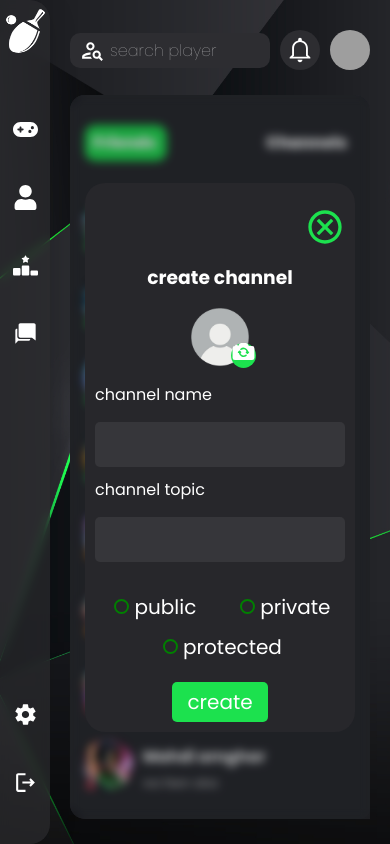
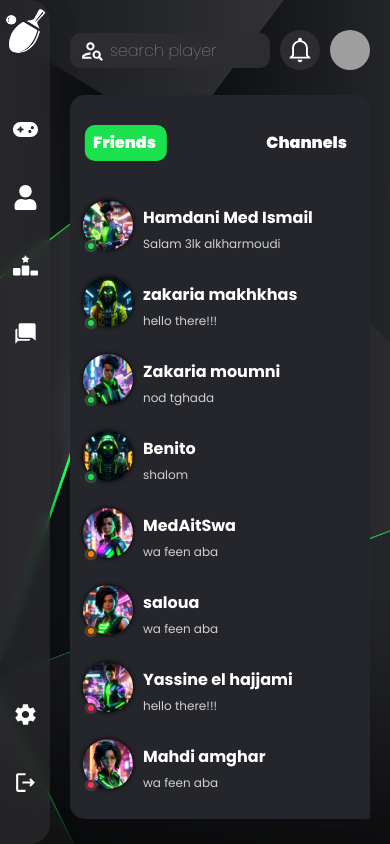
Before and after one commit to YassineElHajjami0/Trenscendence, a Next.js app: page /chat in a window 390 px wide. Built offline with nearby package versions, Linux system fonts and the light colour scheme; grey boxes are pictures that could not be loaded.

Commit message:
still working on popup

```diff
--- a/app/chat/Channels/channelChat.css
+++ b/app/chat/Channels/channelChat.css
@@ -409,5 +409,11 @@
   color: #070c08;
   z-index: 852;
 }
-
+.errorMsg {
+  display: block;
+  text-align: right;
+  font-size: 14px;
+  padding: 0 0 5px;
+  color: tomato;
+}
 /*----------------end channel----------------*/
--- a/app/chat/Channels/channelChat.tsx
+++ b/app/chat/Channels/channelChat.tsx
@@ -7,9 +7,13 @@ import { AiOutlineUsergroupAdd } from "react-icons/ai";
 
 interface channelChatProps {
   setSelectedChannel: React.Dispatch<React.SetStateAction<number>>;
+  setShowPopUpCreateChannel: React.Dispatch<React.SetStateAction<boolean>>;
 }
 
-const channelChat: React.FC<channelChatProps> = ({ setSelectedChannel }) => {
+const channelChat: React.FC<channelChatProps> = ({
+  setSelectedChannel,
+  setShowPopUpCreateChannel,
+}) => {
   return (
     <>
       <div className="channelsListContainer">
@@ -47,7 +51,10 @@ const channelChat: React.FC<channelChatProps> = ({ setSelectedChannel }) => {
           );
         })}
       </div>
-      <div className="addChannelBtn">
+      <div
+        className="addChannelBtn"
+        onClick={() => setShowPopUpCreateChannel(true)}
+      >
         <AiOutlineUsergroupAdd />
       </div>
     </>
--- a/app/chat/Channels/popupCreateChannel.tsx
+++ b/app/chat/Channels/popupCreateChannel.tsx
@@ -1,26 +1,70 @@
 "use client";
 import React, { useState } from "react";
+import { SubmitHandler, useForm } from "react-hook-form";
 import Image from "next/image";
 import { IoCameraReverse } from "react-icons/io5";
 import { MdOutlineCancel } from "react-icons/md";
 import "./channelChat.css";
 
-const PopupCreateChannel = () => {
-  const [selectedChannelPicture, setSelectedChannelPicture] =
-    useState("/default.png");
+type FormFields = {
+  name: string;
+  topic: string;
+  status: string;
+  myFile: FileList | null | File;
+};
+
+interface popupProps {
+  setShowPopUpCreateChannel: React.Dispatch<React.SetStateAction<boolean>>;
+}
+
+const PopupCreateChannel: React.FC<popupProps> = ({
+  setShowPopUpCreateChannel,
+}) => {
+  const [selectedChannelPicture, setSelectedChannelPicture] = useState(
+    "/channelDefaultImage.png"
+  );
+
+  const {
+    register,
+    handleSubmit,
+    formState: { errors, isSubmitting },
+    reset,
+  } = useForm<FormFields>();
+
+  const onSubmit: SubmitHandler<FormFields> = async (data) => {
+    await new Promise((resolve) => {
+      setTimeout(resolve, 1000);
+    });
+    setShowPopUpCreateChannel(false);
+    setSelectedChannelPicture("/channelDefaultImage.png");
+    console.log(data);
+    reset();
+  };
+
+  const handleChange = (e: React.ChangeEvent<HTMLInputElement>) => {
+    const files = e.target.files;
+    if (files) {
+      setSelectedChannelPicture(URL.createObjectURL(files[0]));
+      reset({ myFile: files[0] });
+    }
+  };
 
   return (
     <div className="popupContainer">
-      <button className="cancelBtn">
+      <button
+        className="cancelBtn"
+        onClick={() => setShowPopUpCreateChannel(false)}
+      >
         <MdOutlineCancel />
       </button>
       <h3>create channel</h3>
+      <form onSubmit={handleSubmit(onSubmit)}>
         <div className="imageContainer">
           <Image
             className="img"
             src={selectedChannelPicture}
-          width={150}
-          height={150}
+            width={130}
+            height={130}
             alt=""
           />
           <div className="chooseImageBtn">
@@ -31,29 +75,65 @@ const PopupCreateChannel = () => {
               type="file"
               id="file-upload"
               className="custom-file-input"
-            accept=".jpg .png .jpeg "
+              accept=".jpg , .png , .jpeg"
+              {...register("myFile")}
+              onChange={(e) => handleChange(e)}
             />
           </div>
         </div>
         <div className="nameInput">
           <label htmlFor="channelName">channel name</label>
-        <input type="text" maxLength={25} name="name" id="channelName" />
+          <input
+            {...register("name", {
+              required: "name is required",
+              minLength: {
+                value: 3,
+                message: "name must have at least 3 characters",
+              },
+              maxLength: 25,
+            })}
+            type="text"
+            name="name"
+            id="channelName"
+            placeholder="name"
+          />
         </div>
+        <div className="errorMsg">{errors.name?.message}</div>
         <div className="topicInput">
           <label htmlFor="channeltopic">channel topic</label>
-        <input type="text" name="topic" maxLength={50} id="channeltopic" />
+          <input
+            {...register("topic", {
+              required: "topic is required",
+              minLength: {
+                value: 3,
+                message: "topic must have at least 3 characters",
+              },
+              maxLength: 50,
+            })}
+            type="text"
+            name="topic"
+            id="channeltopic"
+            placeholder="topic"
+          />
         </div>
+        <div className="errorMsg">{errors.topic?.message}</div>
         <div className="channelType">
           <div>
-          <input type="radio" id="public" value={"public"} name="channelType" />
+            <input
+              type="radio"
+              id="public"
+              value="public"
+              {...register("status")}
+              defaultChecked
+            />
             <label htmlFor="public">public</label>
           </div>
           <div>
             <input
               type="radio"
               id="private"
-            value={"private"}
-            name="channelType"
+              value="private"
+              {...register("status")}
             />
             <label htmlFor="private">private</label>
           </div>
@@ -61,13 +141,20 @@ const PopupCreateChannel = () => {
             <input
               type="radio"
               id="protected"
-            value={"protected"}
-            name="channelType"
+              value="protected"
+              {...register("status")}
             />
             <label htmlFor="protected">protected</label>
           </div>
         </div>
-      <button className="createChannelBtn">create</button>
+        <button
+          className="createChannelBtn"
+          type="submit"
+          disabled={isSubmitting}
+        >
+          {isSubmitting ? "creating..." : "create"}
+        </button>
+      </form>
     </div>
   );
 };
--- a/app/chat/chat.css
+++ b/app/chat/chat.css
@@ -27,11 +27,11 @@
   height: 100%;
   background: #1415184a;
   backdrop-filter: blur(5px);
-  -webkit-backdrop-filter: blur(10px);
-  display: flex;
-  justify-content: center;
-  align-items: center;
+  -webkit-backdrop-filter: blur(5px);
+  display: none;
+  transition: 0.3s;
 }
+
 .chat_channels_sub_container .createChannelPopup .popupContainer {
   width: 70%;
   height: fit-content;
@@ -39,6 +39,30 @@
   text-align: center;
   padding: 10px 340px;
   background-color: #27272b;
+}
+.chat_channels_sub_container .showPopup {
+  animation: showPopup 0.5s ease-out 1;
+  display: flex;
+  justify-content: center;
+  align-items: center;
+  opacity: 1;
+  backdrop-filter: blur(2px);
+  -webkit-backdrop-filter: blur(2px);
+}
+@keyframes showPopup {
+  0% {
+    scale: 0.95;
+    backdrop-filter: blur(2px);
+    -webkit-backdrop-filter: blur(2px);
+    display: flex;
+    justify-content: center;
+    align-items: center;
+    opacity: 0;
+  }
+  100% {
+    opacity: 1;
+    scale: 1;
+  }
 }
 .chat_channels_sub_container .createChannelPopup .popupContainer .cancelBtn {
   font-size: 40px;
@@ -75,9 +99,13 @@
   left: 50%;
   transform: translateX(-50%);
 }
+.chat_channels_sub_container .createChannelPopup .imageContainer .img {
+  border-radius: 50%;
+}
 .chat_channels_sub_container .createChannelPopup .imageContainer {
   width: 150px;
   height: 150px;
+  border-radius: 50%;
 }
 .chat_channels_sub_container .createChannelPopup .chooseImageBtn {
   font-size: 20px;
@@ -215,6 +243,12 @@
   .createChannelBtn:active {
   scale: 0.95;
 }
+.chat_channels_sub_container
+  .createChannelPopup
+  .popupContainer
+  .createChannelBtn:disabled {
+  cursor: not-allowed;
+}
 
 @media (max-width: 1440px) {
   .chat_channels_sub_container .createChannelPopup .popupContainer {
@@ -267,6 +301,10 @@
     min-width: 100%;
     max-width: 100%;
   }
+  .chat_channels_sub_container .createChannelPopup .chooseImageBtn label {
+    cursor: pointer;
+    font-size: 18px;
+  }
 }
 @media (max-width: 425px) {
   .chat_channels_sub_container .createChannelPopup .popupContainer {
@@ -277,8 +315,8 @@
     height: 90px;
   }
   .chat_channels_sub_container .createChannelPopup .imageContainer .img {
-    width: 90px;
-    height: 90px;
+    width: 80px;
+    height: 80px;
   }
   .chat_channels_sub_container .createChannelPopup .chooseImageBtn {
     font-size: 15px;
--- a/app/chat/page.tsx
+++ b/app/chat/page.tsx
@@ -20,13 +20,20 @@ const Chat = () => {
   const [mode, setMode] = useState("friends");
   const [selectedFriend, setSelectedFriend] = useRecoilState(slctdFriend);
   const [selectedChannel, setSelectedChannel] = useState(-1);
+  const [showPopUpCreateChannel, setShowPopUpCreateChannel] = useState(false);
 
   const selectedBtn = mode === "friends" ? "toleft" : "toright";
   return (
     <div className="chat_channels_container">
       <div className="chat_channels_sub_container">
-        <div className="createChannelPopup">
-          <PopupCreateChannel />
+        <div
+          className={`createChannelPopup ${
+            showPopUpCreateChannel ? "showPopup" : "hidePopUp"
+          }`}
+        >
+          <PopupCreateChannel
+            setShowPopUpCreateChannel={setShowPopUpCreateChannel}
+          />
         </div>
         <div
           className={`col1 ${
@@ -57,7 +64,10 @@ const Chat = () => {
             </div>
           ) : (
             <div className="channelsList">
-              <ChannelChat setSelectedChannel={setSelectedChannel} />
+              <ChannelChat
+                setSelectedChannel={setSelectedChannel}
+                setShowPopUpCreateChannel={setShowPopUpCreateChannel}
+              />
             </div>
           )}
         </div>
--- a/package.json
+++ b/package.json
@@ -12,6 +12,7 @@
     "next": "14.1.0",
     "react": "^18",
     "react-dom": "^18",
+    "react-hook-form": "^7.51.0",
     "react-icons": "^5.0.1",
     "recharts": "^2.12.0",
     "recoil": "^0.7.7"
```
Also changed, not shown: public/channelDefaultImage.png (added), 1 other file (tests, documents, lock files or other folders). Lines whose indentation alone changed are shown as unchanged.
